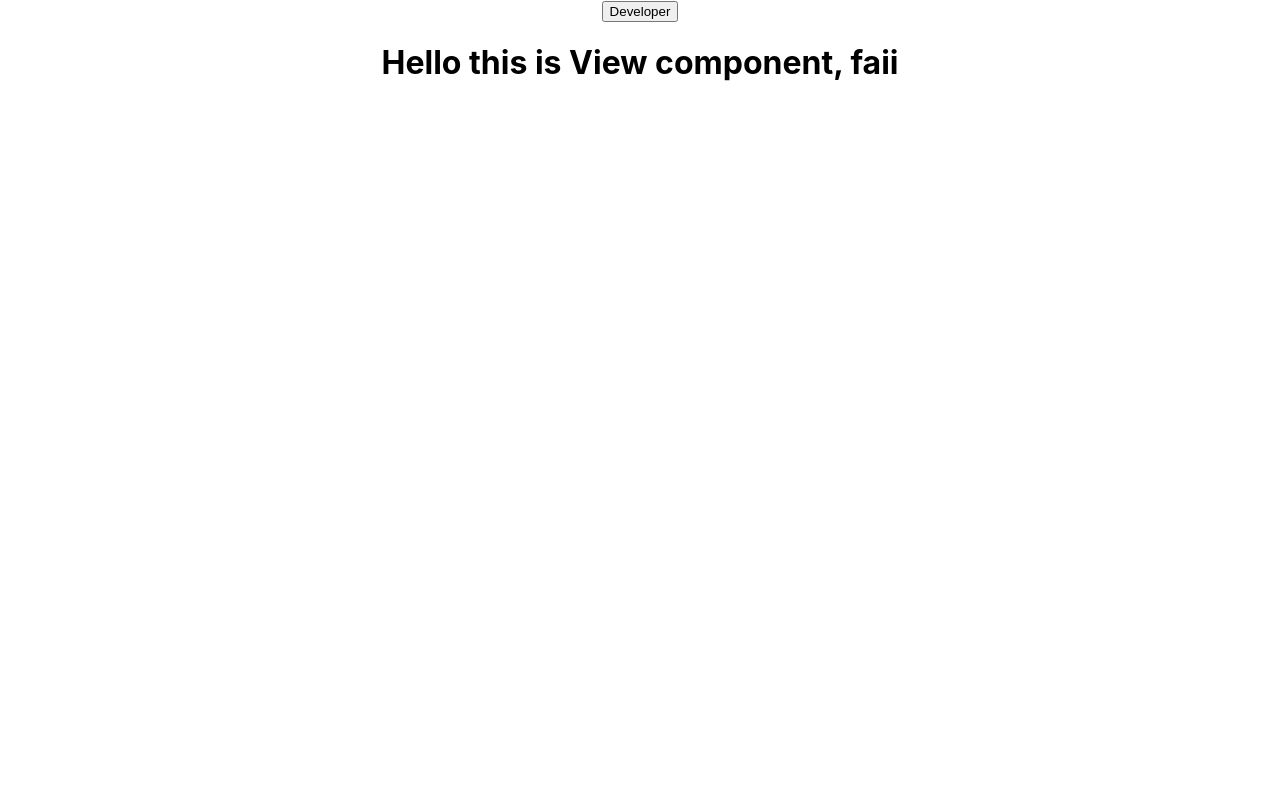
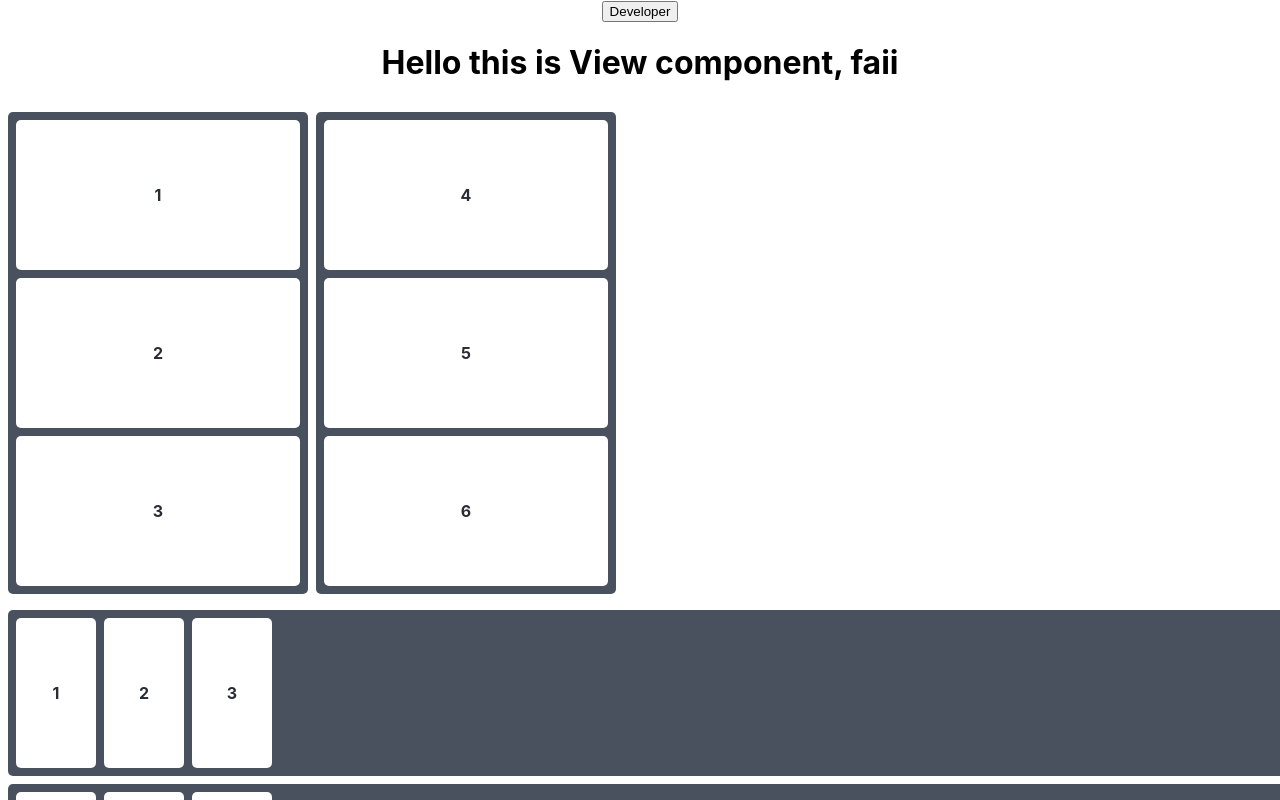
Before and after one commit to faiichann/mit-app, a React (Create React App) app: page / in a window 1280 px wide. Shown: the top 800 px of the page. Built offline with nearby package versions, Linux system fonts and the light colour scheme.

Commit message:
Layouttest
v and h test drag and drop

```diff
--- a/src/App.js
+++ b/src/App.js
@@ -1,12 +1,16 @@
 import './App.css';
 import View from './component/View'
 import history from  './history'
+import Vertical from './component/Layout/Vertical/Vertical'
+import Horizontal from './component/Layout/Horizontal/Horizontal'
 
 function App() {
   return (
     <div className="App">
         <button onClick={() => history.push('/Dev')}>Developer</button>
         <View name="faii"/>
+        <Vertical />
+        <Horizontal />
     </div>
   )
 }
--- /dev/null
+++ b/src/component/Layout/Horizontal/HDragDrop.js
@@ -0,0 +1,72 @@
+import React, {useState, useRef, useEffect} from 'react'
+
+function HDragNDrop({data}) {
+
+    const [list, setList] = useState(data);
+    const [dragging, setDragging] = useState(false);
+
+    useEffect(() => {
+        setList(data);
+    }, [setList, data])
+
+    const dragItem = useRef();
+    const dragItemNode = useRef();
+
+    const handletDragStart = (e, item) => {
+        console.log('Starting to drag', item)
+
+        dragItemNode.current = e.target;
+        dragItemNode.current.addEventListener('dragend', handleDragEnd)
+        dragItem.current = item;
+
+        setTimeout(() => {
+            setDragging(true);
+        },0)
+    }
+    const handleDragEnter = (e, targetItem) => {
+        console.log('Entering a drag target', targetItem)
+        const currentItem = dragItem.current;
+        if (e.target !== dragItemNode.current) {
+            console.log('Target is NOT the same as dragged item')
+            setList(oldList => {
+                let newList = JSON.parse(JSON.stringify(oldList))
+                newList[targetItem.grpI].items.splice(targetItem.itemI, 0, newList[currentItem.grpI].items.splice(currentItem.itemI,1)[0])
+                dragItem.current = targetItem;
+                localStorage.setItem('List', JSON.stringify(newList));
+                return newList
+            })
+        }
+    }
+    const handleDragEnd = (e) => {
+        setDragging(false);
+        dragItem.current = null;
+        dragItemNode.current.removeEventListener('dragend', handleDragEnd)
+        dragItemNode.current = null;
+    }
+    const getStyles = (item) => {
+        if (dragItem.current.grpI === item.grpI && dragItem.current.itemI === item.itemI) {
+            return "dnd-itemH current"
+        }
+        return "dnd-itemH"
+    }
+
+    if (list) {
+        return (
+            <div className="drag-n-dropH">
+            {list.map((grp, grpI) => (
+              <div key={grp.title} onDragEnter={dragging && !grp.items.length?(e) => handleDragEnter(e,{grpI, itemI: 0}):null} className="dnd-groupH">
+                {grp.items.map((item, itemI) => (
+                  <div draggable key={item}  onDragStart={(e) => handletDragStart(e, {grpI, itemI})} onDragEnter={dragging?(e) => {handleDragEnter(e, {grpI, itemI})}:null} className={dragging?getStyles({grpI, itemI}):"dnd-itemH"}>
+                    {item}
+                  </div>
+                ))}
+              </div>
+            ))}
+            </div>
+        )
+
+    } else { return null}
+
+}
+
+export default HDragNDrop;
--- /dev/null
+++ b/src/component/Layout/Horizontal/Horizontal.js
@@ -0,0 +1,31 @@
+
+import HDragDrop from './HDragDrop';
+import React, {useState, useEffect} from 'react'
+import './StyleHorizontal.css';
+
+const defaultData = [
+    {title: 'group 1', items: ['1', '2', '3']},
+    {title: 'group 2', items: ['4', '5', '6']}
+  ]
+
+  function Horizontal() {
+    const [data, setData] = useState();
+    useEffect(() => {
+      if (localStorage.getItem('List')) {
+        console.log(localStorage.getItem('List'))
+        setData(JSON.parse(localStorage.getItem('List')))
+      } else {
+        setData(defaultData)
+      }
+    }, [setData])
+    return (
+      <div className="Horizontal">
+        <header className="Horizontal-header">
+        <HDragDrop data={data} />
+
+        </header>
+      </div>
+    );
+  }
+
+  export default Horizontal;
--- /dev/null
+++ b/src/component/Layout/Horizontal/StyleHorizontal.css
@@ -0,0 +1,43 @@
+.Horizontal {
+    text-align: center;
+  }
+
+
+.drag-n-dropH {
+    padding: .5rem;
+    display: grid;
+    gap: .5rem;
+    width: 100%;
+    height: 100%;
+    grid-template-rows: repeat(auto-fill);
+    align-items: start;
+  }
+  .dnd-groupH {
+    background-color: #49505e;
+    border-radius: 5px;
+    padding: .5rem;
+    display: flex;
+
+
+  }
+  .dnd-itemH {
+    display: flex;
+    justify-content: center;
+    align-items: center;
+    min-height: 150px;
+    min-width: 80px;
+    background-color: white;
+    border-radius: 5px;
+    color: #282c34;
+    font-weight: bold;
+  }
+  .dnd-itemH:not(:last-of-type) {
+    margin-right: .5rem;
+  }
+  .dnd-itemH * {
+    margin: 0;
+    font-size: 1.2rem;
+  }
+  .current {
+    background-color: #282c34;
+  }
--- /dev/null
+++ b/src/component/Layout/Vertical/StyleVertical.css
@@ -0,0 +1,41 @@
+.Vertical {
+    text-align: center;
+  }
+
+
+.drag-n-dropV {
+    padding: .5rem;
+    display: grid;
+    gap: .5rem;
+    width: 100%;
+    height: 100%;
+    grid-template-columns: repeat(auto-fill, 300px);
+    align-items: start;
+  }
+  .dnd-groupV {
+    background-color: #49505e;
+    border-radius: 5px;
+    padding: .5rem;
+
+
+  }
+  .dnd-itemV {
+    display: flex;
+    justify-content: center;
+    align-items: center;
+    min-height: 150px;
+    background-color: white;
+    border-radius: 5px;
+    color: #282c34;
+    font-weight: bold;
+  }
+  .dnd-itemV:not(:last-of-type) {
+    margin-bottom: .5rem;
+  }
+  .dnd-itemV * {
+    margin: 0;
+    font-size: 1.2rem;
+  }
+  .current {
+    background-color: #282c34;
+  }
--- /dev/null
+++ b/src/component/Layout/Vertical/VDragDrop.js
@@ -0,0 +1,72 @@
+import React, {useState, useRef, useEffect} from 'react'
+
+function VDragNDrop({data}) {
+
+    const [list, setList] = useState(data);
+    const [dragging, setDragging] = useState(false);
+
+    useEffect(() => {
+        setList(data);
+    }, [setList, data])
+
+    const dragItem = useRef();
+    const dragItemNode = useRef();
+
+    const handletDragStart = (e, item) => {
+        console.log('Starting to drag', item)
+
+        dragItemNode.current = e.target;
+        dragItemNode.current.addEventListener('dragend', handleDragEnd)
+        dragItem.current = item;
+
+        setTimeout(() => {
+            setDragging(true);
+        },0)
+    }
+    const handleDragEnter = (e, targetItem) => {
+        console.log('Entering a drag target', targetItem)
+        const currentItem = dragItem.current;
+        if (e.target !== dragItemNode.current) {
+            console.log('Target is NOT the same as dragged item')
+            setList(oldList => {
+                let newList = JSON.parse(JSON.stringify(oldList))
+                newList[targetItem.grpI].items.splice(targetItem.itemI, 0, newList[currentItem.grpI].items.splice(currentItem.itemI,1)[0])
+                dragItem.current = targetItem;
+                localStorage.setItem('List', JSON.stringify(newList));
+                return newList
+            })
+        }
+    }
+    const handleDragEnd = (e) => {
+        setDragging(false);
+        dragItem.current = null;
+        dragItemNode.current.removeEventListener('dragend', handleDragEnd)
+        dragItemNode.current = null;
+    }
+    const getStyles = (item) => {
+        if (dragItem.current.grpI === item.grpI && dragItem.current.itemI === item.itemI) {
+            return "dnd-itemV current"
+        }
+        return "dnd-itemV"
+    }
+
+    if (list) {
+        return (
+            <div className="drag-n-dropV">
+            {list.map((grp, grpI) => (
+              <div key={grp.title} onDragEnter={dragging && !grp.items.length?(e) => handleDragEnter(e,{grpI, itemI: 0}):null} className="dnd-groupV">
+                {grp.items.map((item, itemI) => (
+                  <div draggable key={item}  onDragStart={(e) => handletDragStart(e, {grpI, itemI})} onDragEnter={dragging?(e) => {handleDragEnter(e, {grpI, itemI})}:null} className={dragging?getStyles({grpI, itemI}):"dnd-itemV"}>
+                    {item}
+                  </div>
+                ))}
+              </div>
+            ))}
+            </div>
+        )
+
+    } else { return null}
+
+}
+
+export default VDragNDrop;
--- /dev/null
+++ b/src/component/Layout/Vertical/Vertical.js
@@ -0,0 +1,31 @@
+
+import VDragDrop from './VDragDrop';
+import React, {useState, useEffect} from 'react'
+import './StyleVertical.css';
+
+const defaultData = [
+    {title: 'group 1', items: ['1', '2', '3']},
+    {title: 'group 2', items: ['4', '5', '6']}
+  ]
+
+  function Vertical() {
+    const [data, setData] = useState();
+    useEffect(() => {
+      if (localStorage.getItem('List')) {
+        console.log(localStorage.getItem('List'))
+        setData(JSON.parse(localStorage.getItem('List')))
+      } else {
+        setData(defaultData)
+      }
+    }, [setData])
+    return (
+      <div className="Vertical">
+        <header className="Vertical-header">
+        <VDragDrop data={data} />
+
+        </header>
+      </div>
+    );
+  }
+
+  export default Vertical;
```
Also changed, not shown: 1 other file (tests, documents, lock files or other folders).
